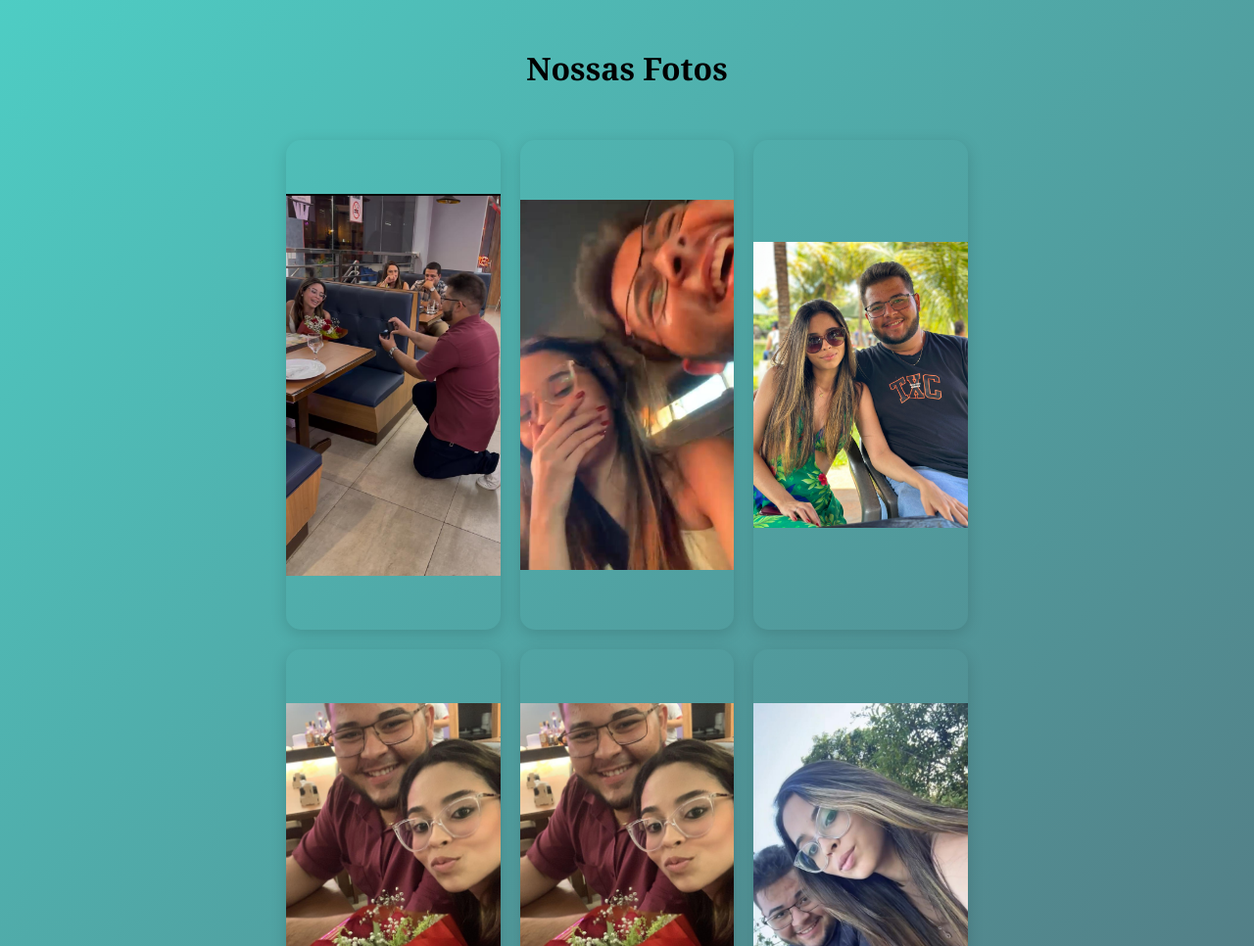
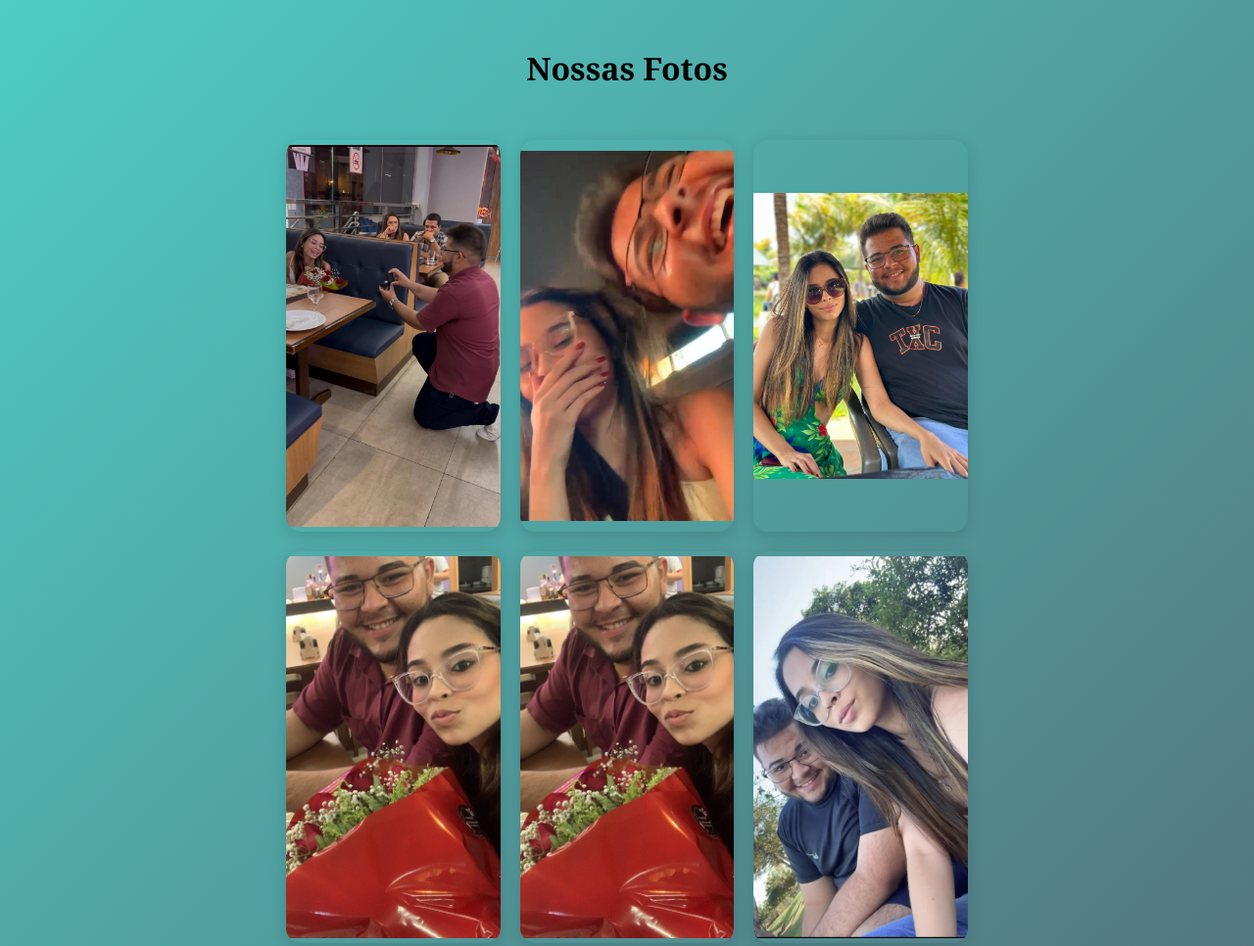
Before and after one commit to JotaVee02/samuel-vitoria, a plain HTML site: page fotos.html in a window 1280 px wide. Shown: the top 966 px of the page at 98% size. Drawn offline with Linux system fonts and the light colour scheme.

Commit message:
Add files via upload

```diff
--- a/fotos.html
+++ b/fotos.html
@@ -35,8 +35,8 @@
         // Função para criar um card de foto
         function createPhotoCard(photoName) {
             return `
-                <div class="photo-card">
-                    <img src="https://raw.githubusercontent.com/JotaVee02/samuel-vitoria/main/fotos/${photoName}" alt="Nossa foto" />
+                <div class="photo-card" style="height: 400px;">
+                    <img src="fotos/${photoName}" alt="Nossa foto" />
                 </div>
             `;
         }
@@ -49,14 +49,18 @@
             // Primeiro, esconde a mensagem de carregamento
             loading.style.display = 'none';
 
+            // Limpa o conteúdo atual do gallery
+            gallery.innerHTML = '';
+
             // Adiciona cada foto ao grid
             photos.forEach(photo => {
-                gallery.innerHTML += createPhotoCard(photo);
+                const card = createPhotoCard(photo);
+                gallery.innerHTML += card;
             });
         }
 
         // Carregar as fotos quando a página carregar
-        window.addEventListener('load', loadPhotos);
+        document.addEventListener('DOMContentLoaded', loadPhotos);
     </script>
 </body>
 </html>
```
